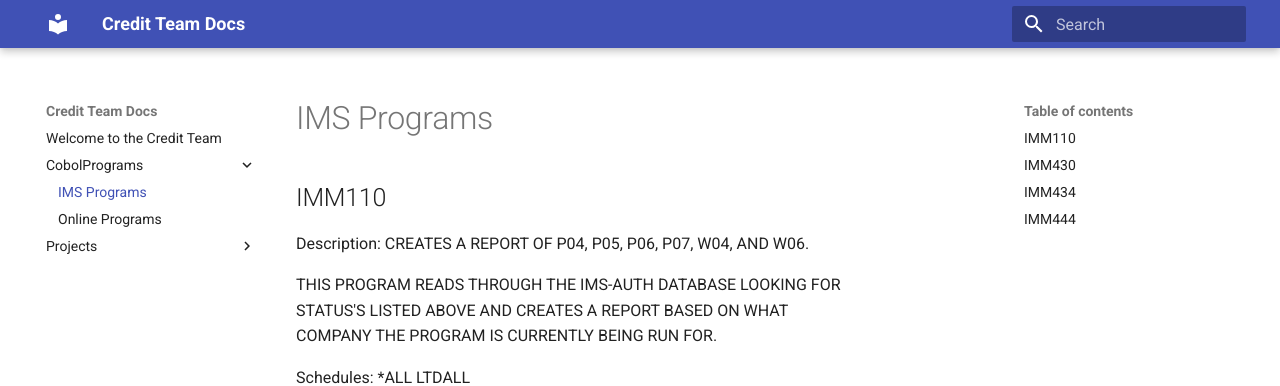
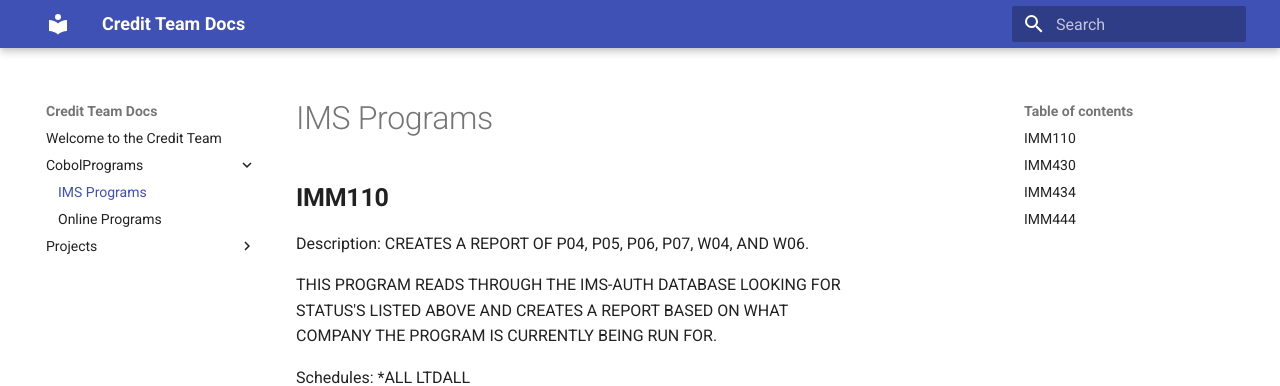
Before and after one commit to matthewpriebe-sccompanies/symmetrical-sniffle, an MkDocs documentation site: the page built from docs/CobolPrograms/IMSPrograms.md, in a window 1280 px wide and 900 px high. Shown: the top 386 px of the window. Built offline with MkDocs 1.6.1 and Material for MkDocs 9.7.7, drawn with Linux system fonts in a browser that asks for light colours.

Commit message:
Modified some markdown files.

```diff
--- a/docs/CobolPrograms/IMSPrograms.md
+++ b/docs/CobolPrograms/IMSPrograms.md
@@ -1,6 +1,6 @@
 # IMS Programs
 
-## IMM110
+## **IMM110**
 
 Description:
 CREATES A REPORT OF P04, P05, P06, P07, W04,
@@ -41,7 +41,7 @@ CTL-COMPANY-CD = used to distinguish which records to write
 
 ---
 
-## IMM430
+## **IMM430**
 
 Description:
 PROCESS NEEDS AUTHORIZATION
@@ -99,7 +99,7 @@ If Build-control-rec upsi on and prev status is P06
 
 ---
 
-## IMM434
+## **IMM434**
 
 Jobs:
 *434J	UPSI(00000000)	Yes update, no requests
@@ -133,7 +133,7 @@ Notes:
 
 ---
 
-## IMM444
+## **IMM444**
 
 Description:
 THIS PROGRAM MERGES YTD TRACKING WITH THE
```
Also changed, not shown: docs/CobolPrograms/OnlinePrograms.md (+2 -2 lines).
